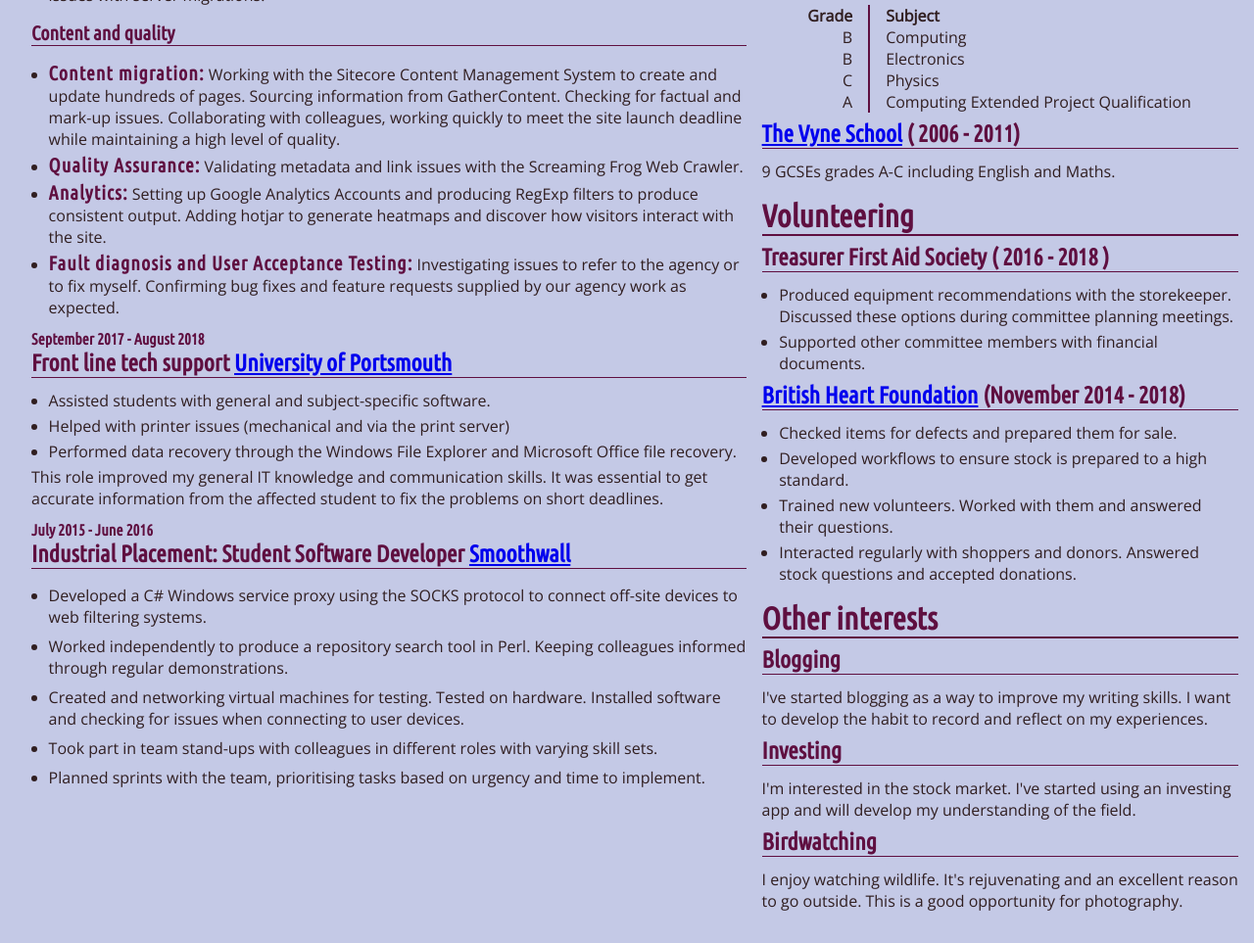
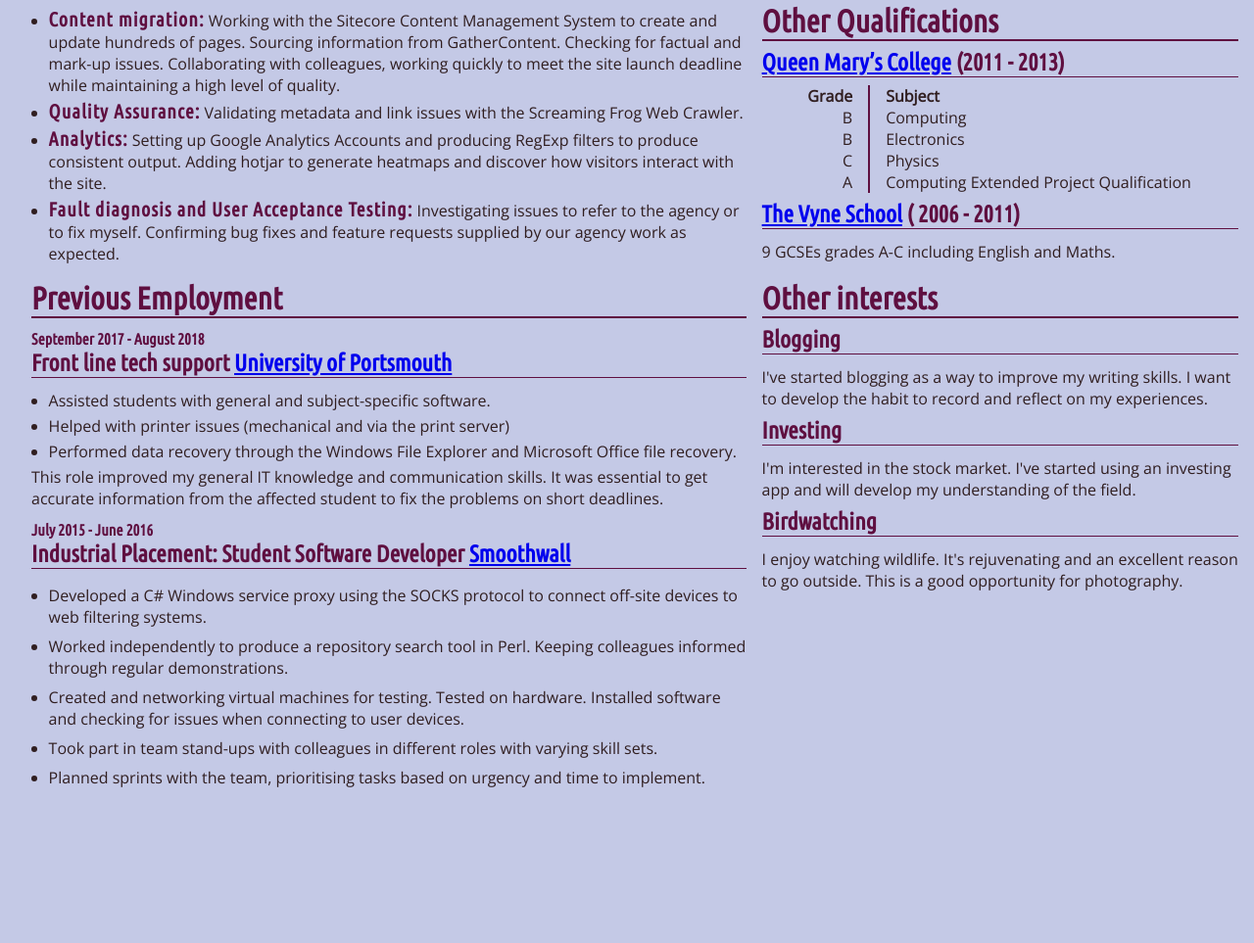
Before and after one commit to AndrewStanton94/mySite, a plain HTML site: page cv/index.html in a window 1280 px wide. Shown: the part 1499-2462 px from the top of the page at 98% size. After the commit the page ends 2336 px from the top, so only its background shows below. Drawn offline with nearby package versions, Linux system fonts and the light colour scheme.

Commit message:
Changed ordering and grouping
- Moved web transformation role into recent
- Tweaked ordering of sidebar to reduce dead space

```diff
--- a/cv/index.html
+++ b/cv/index.html
@@ -134,10 +134,7 @@
 						</li>
 					</ul>
 				</section>
-			</section>
 
-			<section class="previous-employment">
-				<h2 class="header header-medium">Previous Employment</h2>
 				<section class="entry">
 					<h3 class="header">
 						<span class="font-body">
@@ -262,6 +259,10 @@
 						</li>
 					</ul>
 				</section>
+			</section>
+
+			<section class="previous-employment">
+				<h2 class="header header-medium">Previous Employment</h2>
 				<section class="entry">
 					<h3 class="header">
 						<span class="font-body">
--- a/cv/styles.css
+++ b/cv/styles.css
@@ -42,9 +42,9 @@ body {
 	grid-template-columns: 60% 40%;
 	grid-template-areas:
 		'current-employment  skills'
-		'previous-employment relevant-qualification'
-		'previous-employment other-qualifications'
-		'previous-employment volunteering'
+		'current-employment relevant-qualification'
+		'current-employment volunteering'
+		'current-employment other-qualifications'
 		'previous-employment other-interests';
 
 	grid-column-gap: 1rem;
```
